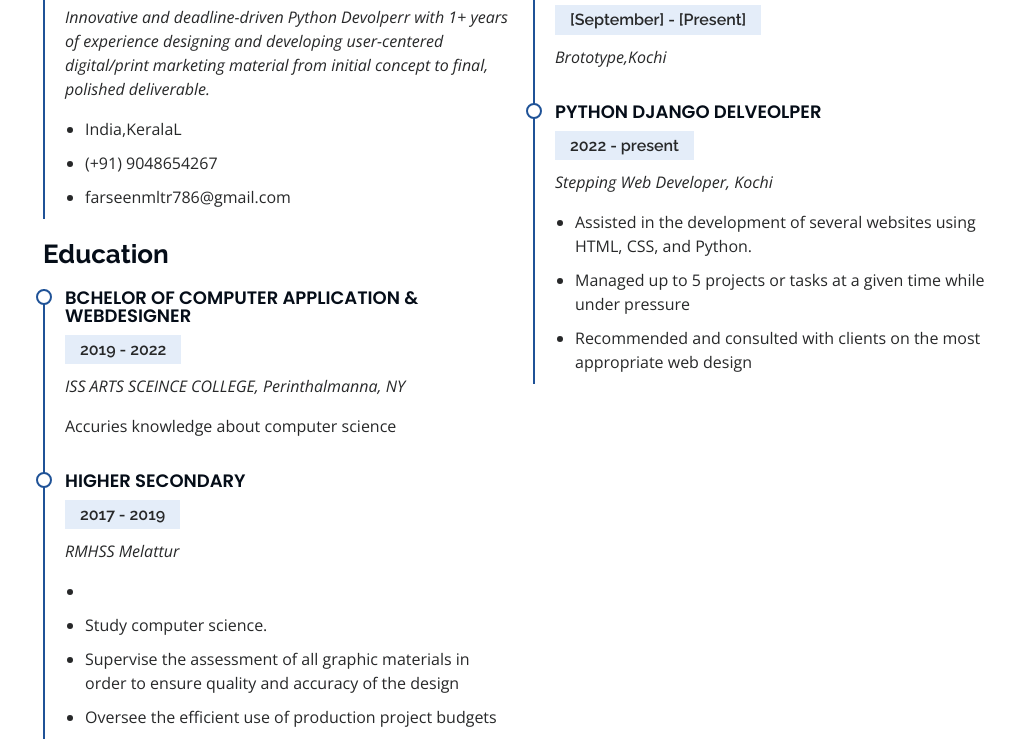
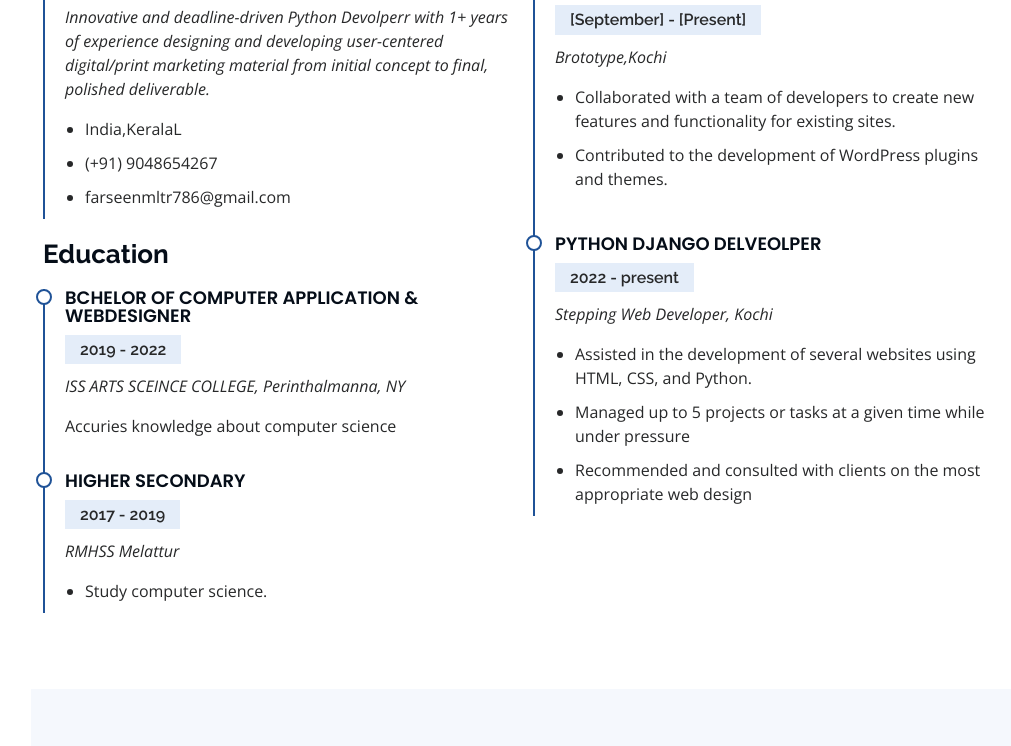
Before and after one commit to farseen33/personal, a plain HTML site: page index.html in a window 1280 px wide. Shown: the part 2006-2752 px from the top of the page, without its empty margins (269-1280 px from the left). Drawn offline with nearby package versions, Linux system fonts and the light colour scheme; files that its build step writes are made by us from their sources.

Commit message:
Update index.html

```diff
--- a/index.html
+++ b/index.html
@@ -219,10 +219,9 @@
               <h5>2017 - 2019</h5>
               <p><em>RMHSS Melattur</em></p>
               <ul>
-                <li></li>
+
                 <li>Study computer science. </li>
-                <li>Supervise the assessment of all graphic materials in order to ensure quality and accuracy of the design</li>
-                <li>Oversee the efficient use of production project budgets</li>
+
               </ul>
             </div>
           </div>
@@ -232,7 +231,13 @@
               <h4>Web Development Intern</h4>
                   <h5>[September] - [Present]</h5>
               <p><em>Brototype,Kochi</em></p>
+                  <ul>
 
+                <li>Collaborated with a team of developers to create new features and functionality for existing sites. </li>
+                    <li>Contributed to the development of WordPress plugins and themes.
+                    </li>
+
+              </ul>
 
 
 
@@ -322,7 +327,7 @@
           <div class="col-lg-4 col-md-6 icon-box" data-aos="fade-up">
             <div class="icon"><i class="bi bi-briefcase"></i></div>
             <h4 class="title"><a href="">Web Devolper</a></h4>
-            <p class="description">Designing Dynamic Webpages</p>
+            <p class="description">Creating Dynamic Webpages</p>
           </div>
           <div class="col-lg-4 col-md-6 icon-box" data-aos="fade-up" data-aos-delay="100">
             <div class="icon"><i class="bi bi-card-checklist"></i></div>
```
